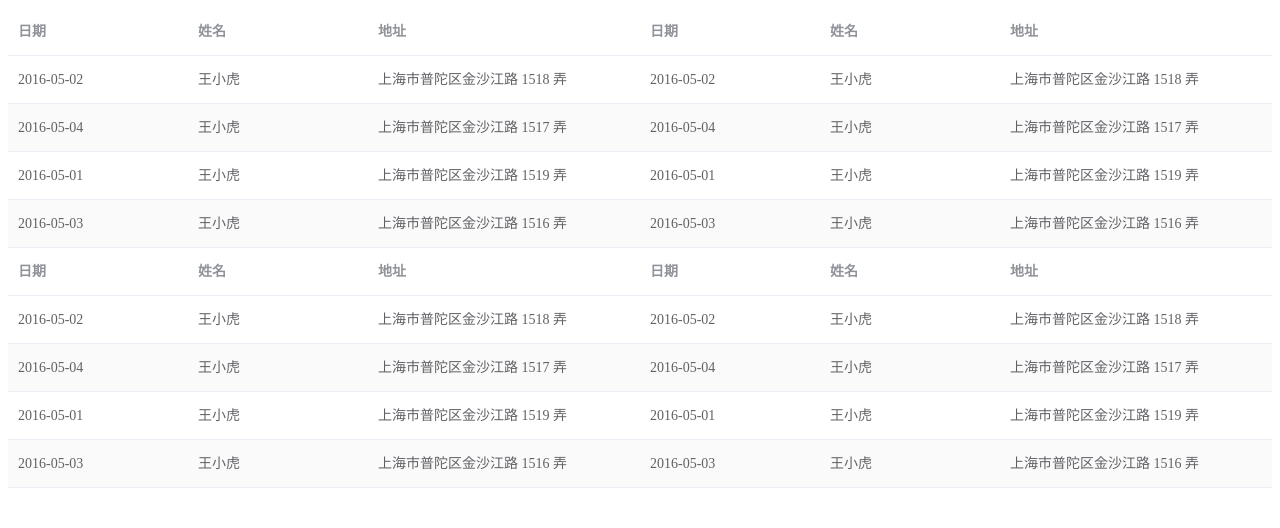
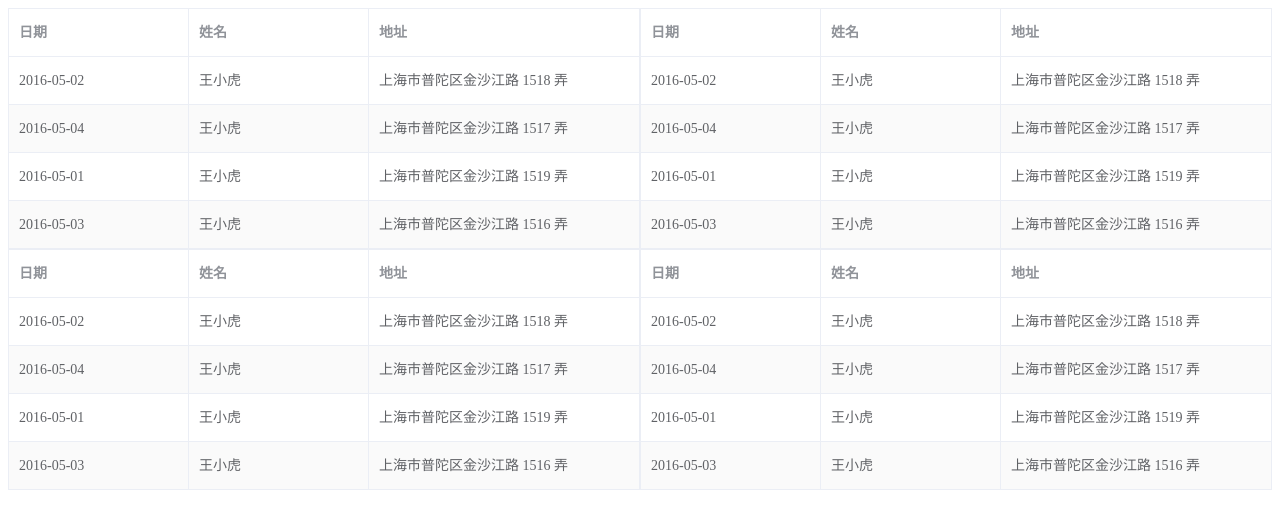
Before and after one commit to jutian88/vue-cli3, a Vue app: page /#/ in a window 1280 px wide. Shown: the top 528 px of the page. Built offline with nearby package versions, Linux system fonts and the light colour scheme.

Commit message:
修改vue报错 Do not use built-in or reserved HTML elements as component id:header 组件，不能和html标签重复

```diff
--- a/src/App.vue
+++ b/src/App.vue
@@ -1,7 +1,7 @@
 <template>
   <div id="app">
     <div id="nav">
-      <headerNav></headerNav>
+      <headerNav />
       <leftMenu></leftMenu>
       <div class="rightWrap">
         <router-view :key="$route.fullPath"></router-view>
--- a/src/components/header.vue
+++ b/src/components/header.vue
@@ -3,11 +3,10 @@
 </template>
 
 <script>
-  export default {
-    name: 'header'
-  }
+export default {
+  name: 'headerNav'
+}
 </script>
 
 <style scoped>
-
 </style>
--- a/src/views/verify-list/left-table.vue
+++ b/src/views/verify-list/left-table.vue
@@ -1,6 +1,7 @@
 <template>
   <el-table
     :data="tableData"
+    border
     stripe
     style="width: 100%">
     <el-table-column
--- a/src/views/verify-list/right-table.vue
+++ b/src/views/verify-list/right-table.vue
@@ -1,6 +1,7 @@
 <template>
   <el-table
     :data="tableData"
+    border
     stripe
     style="width: 100%">
     <el-table-column
```
Lines whose indentation alone changed are shown as unchanged.
